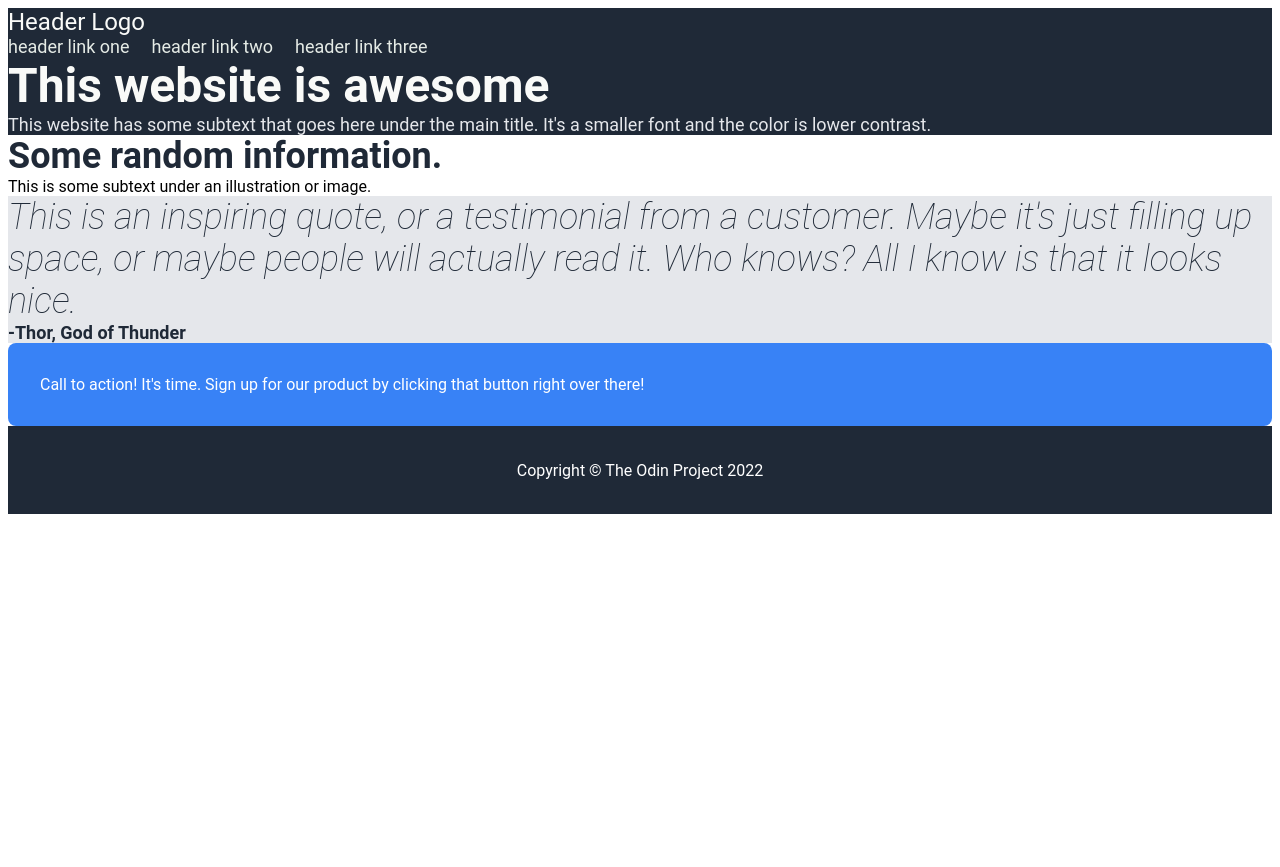
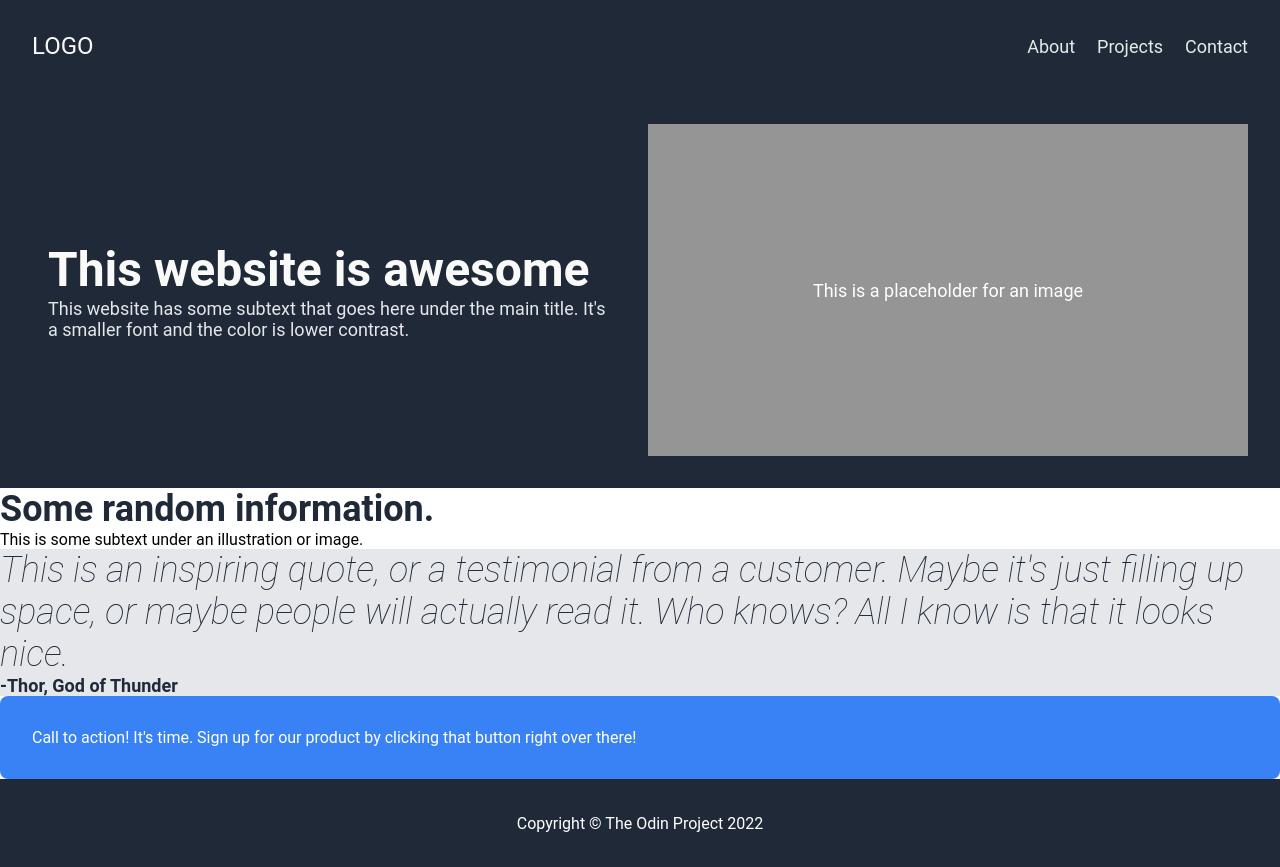
Before and after one commit to QuixieFenix/landingpage, a plain HTML site: page index.html in a window 1280 px wide. Before the commit the page ends 800 px from the top, so only its background shows below. Drawn offline with Linux system fonts and the light colour scheme.

Commit message:
Updated header sections' HTML and CSS to reflect LP reference. Also updated order of div classes and properties in HTML and CSS files. Adjusted style properties for each as well. Added flexbox properties to top header sections and placeholders.

```diff
--- a/index.html
+++ b/index.html
@@ -4,29 +4,34 @@
     <meta charset="UTF-8">
     <meta http-equiv="X-UA-Compatible" content="IE=edge">
     <meta name="viewport" content="width=device-width, initial-scale=1.0">
-    <title>A Website, This Shall be</title>
+    <title>Welcome</title>
     <link rel="stylesheet" href="style.css">
  </head>
- <div class="header">
-  <div class="logo">Header Logo</div>
-    <ul class="links">
-        <li><a href="#">header link one</a></li>
-        <li><a href="#">header link two</a></li>
-        <li><a href="#">header link three</a></li>
-      </ul>
- </div>
 <body>
+  <div class="header">
+    <div class="logo">LOGO</div>
+      <ul class="links">
+          <li><a href="#">About</a></li>
+          <li><a href="#">Projects</a></li>
+          <li><a href="#">Contact</a></li>
+        </ul>
+   </div>
     <div class="banner">
-      <div class="bannertitle">This website is awesome</div>
-      This website has some subtext that goes here under the main title. It's a smaller font and the color is lower contrast.
+          <div class="bannerleft">
+          <h1>This website is awesome</h1>
+          <p>This website has some subtext that goes here under the main title. It's a smaller font and the color is lower contrast.</p>
+          </div>
+          <div class="bannerright">
+          <p>This is a placeholder for an image</p>
+          </div>
     </div>
     <div class="infocontainer">
-        <div class="infotitle">Some random information.</div>
-        This is some subtext under an illustration or image.
+        <h2>Some random information.</h2>
+        <p>This is some subtext under an illustration or image.</p>
     </div>
     <div class="quotesection">
-        This is an inspiring quote, or a testimonial from a customer. Maybe it's just filling up space, or maybe people will actually read it.
-        Who knows? All I know is that it looks nice.
+        <p>This is an inspiring quote, or a testimonial from a customer. Maybe it's just filling up space, or maybe people will actually read it.
+        Who knows? All I know is that it looks nice.</p>
         <div class="quotesign">-Thor, God of Thunder</div>
     </div>
     <div class="calltoaction">
--- a/style.css
+++ b/style.css
@@ -1,46 +1,81 @@
 body {
     font-family: Roboto, Oxygen, Ubuntu, Cantarell, 'Open Sans', 'Helvetica Neue', sans-serif;
+    margin: 0;
 }
 
-.header, .footer {
-    background: #1F2937;
+.headerwrap {
+
 }
 
 .header {
+    display: flex;
+    justify-content: space-between;
+    align-items: center;
+    background: #1F2937;
     font-size: 18px;
+    padding: 32px;
 }
 
 .banner {
+    display: flex;
+    justify-content: space-between;
+    align-items: center;
     background: #1F2937;
     color: #E5E7EB;
     font-size: 18px;
-
+    gap: 16px;
+    padding: 32px;
 }
 
 .bannerbutton {
     color: #ffffff;
 }
 
-.bannertitle {
+.bannerleft, .bannerright {
+    flex: 1 1 0;
+    padding: 16px;
+}
+
+.bannerleft {
+}
+
+.bannerright {
+    display: flex;
+    justify-content: center;
+    align-items: center;
+    background: #959596;
+    color: #ffffff;
+    width: 300px;
+    height: 300px;
+}
+
+h1 {
     color: #F9FAF8;
     font-size: 48px;
     font-weight: bolder;
+    margin: 0;
 }
 
 .logo {
     color: #F9FAF8;
     font-size: 24px;
-
+    padding-right: 22px;
+    margin: 0;
 }
 
 .infocontainer {
 
 }
 
-.infotitle {
+h2 {
     color: #1F2937;
     font-size: 36px;
     font-weight: bolder;
+    margin: 0;
+}
+
+p {
+    margin: 0;
 }
 
 .quotesection {
@@ -73,6 +108,7 @@ body {
     display: flex;
     justify-content: center;
     align-items: center;
+    background: #1F2937;
     height: 88px;
     color: #ffffff;
 }
@@ -85,6 +121,8 @@ a {
 
   ul {
     display: flex;
+    align-items: center;
+    flex-wrap: wrap;
     margin: 0;
     padding: 0;
     gap: 22px;
```
